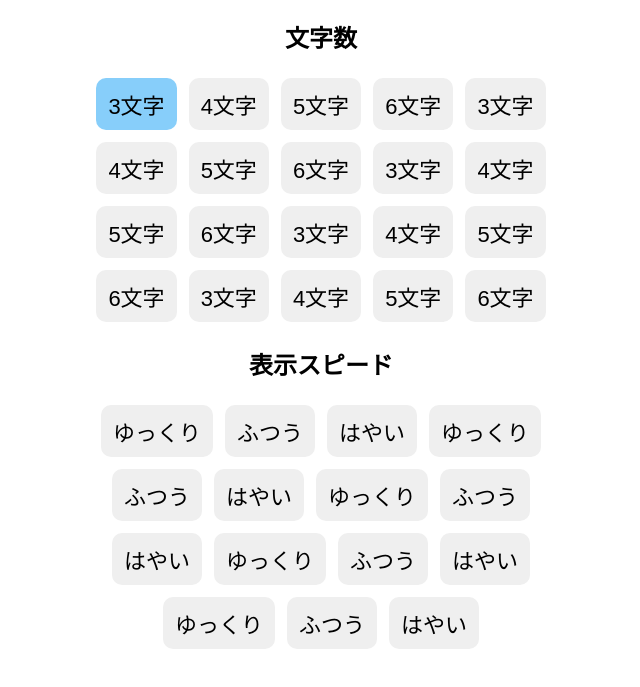
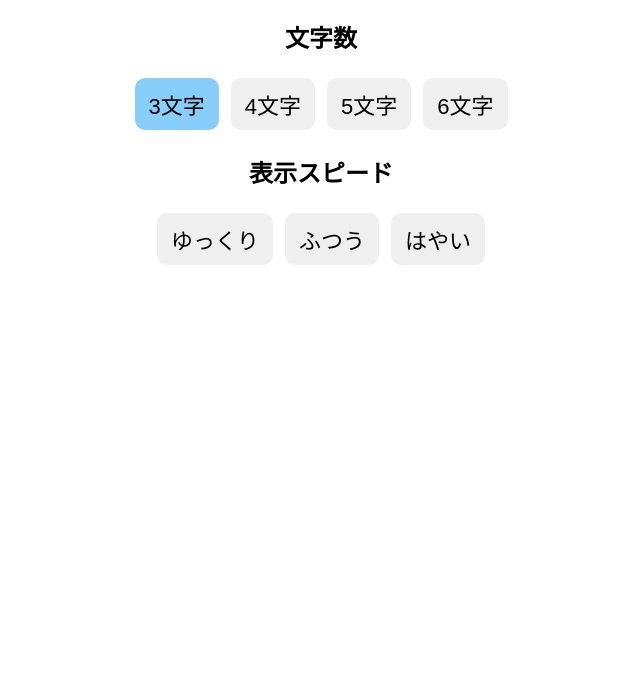
Before and after one commit to mchobih5/yubimoji, a plain HTML site: page index.html in a window 1280 px wide. Both pictures are taken after a click on the button "3文字". Shown: the part 75-762 px from the top of the page, without its empty margins (319-959 px from the left). Drawn offline with Linux system fonts and the light colour scheme.

Commit message:
modified button size

```diff
--- a/index.html
+++ b/index.html
@@ -21,40 +21,12 @@
     <button onclick="selectLength(4)" id="len4">4文字</button>
     <button onclick="selectLength(5)" id="len5">5文字</button>
     <button onclick="selectLength(6)" id="len6">6文字</button>
-    <button onclick="selectLength(3)" id="len3">3文字</button>
-    <button onclick="selectLength(4)" id="len4">4文字</button>
-    <button onclick="selectLength(5)" id="len5">5文字</button>
-    <button onclick="selectLength(6)" id="len6">6文字</button>
-    <button onclick="selectLength(3)" id="len3">3文字</button>
-    <button onclick="selectLength(4)" id="len4">4文字</button>
-    <button onclick="selectLength(5)" id="len5">5文字</button>
-    <button onclick="selectLength(6)" id="len6">6文字</button>
-    <button onclick="selectLength(3)" id="len3">3文字</button>
-    <button onclick="selectLength(4)" id="len4">4文字</button>
-    <button onclick="selectLength(5)" id="len5">5文字</button>
-    <button onclick="selectLength(6)" id="len6">6文字</button>
-    <button onclick="selectLength(3)" id="len3">3文字</button>
-    <button onclick="selectLength(4)" id="len4">4文字</button>
-    <button onclick="selectLength(5)" id="len5">5文字</button>
-    <button onclick="selectLength(6)" id="len6">6文字</button>
   </div>
 
   <!-- スピード選択 -->
   <div id="speed-select" style="display:none;">
     <h2>表示スピード</h2>
     <div class="select-group">
-      <button onclick="selectSpeed(1200)" id="spd1200">ゆっくり</button>
-      <button onclick="selectSpeed(800)" id="spd800">ふつう</button>
-      <button onclick="selectSpeed(500)" id="spd500">はやい</button>
-      <button onclick="selectSpeed(1200)" id="spd1200">ゆっくり</button>
-      <button onclick="selectSpeed(800)" id="spd800">ふつう</button>
-      <button onclick="selectSpeed(500)" id="spd500">はやい</button>
-      <button onclick="selectSpeed(1200)" id="spd1200">ゆっくり</button>
-      <button onclick="selectSpeed(800)" id="spd800">ふつう</button>
-      <button onclick="selectSpeed(500)" id="spd500">はやい</button>
-      <button onclick="selectSpeed(1200)" id="spd1200">ゆっくり</button>
-      <button onclick="selectSpeed(800)" id="spd800">ふつう</button>
-      <button onclick="selectSpeed(500)" id="spd500">はやい</button>
       <button onclick="selectSpeed(1200)" id="spd1200">ゆっくり</button>
       <button onclick="selectSpeed(800)" id="spd800">ふつう</button>
       <button onclick="selectSpeed(500)" id="spd500">はやい</button>
--- a/style.css
+++ b/style.css
@@ -27,9 +27,9 @@ button {
 
 /* 選択ボタン */
 .select-group button {
-  min-width: 75px;
+  min-width: 80px;
   font-size: 22px;
-  padding: 10px 12px;
+  padding: 10px 14px;
   margin: 4px;
 }
 
```
